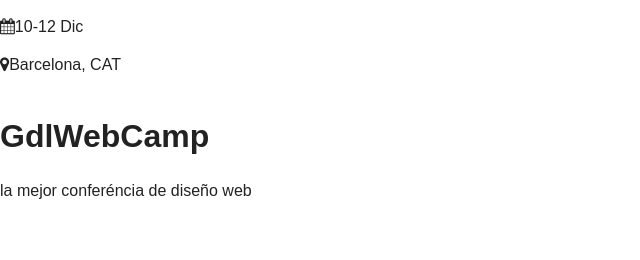
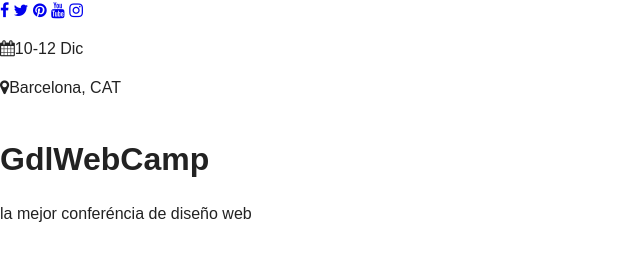
Before and after one commit to germanps/gdlwebcamp, a website: page dist/index.html in a window 1280 px wide. Shown: the whole page, without its empty margins (0-640 px from the left). Drawn offline with nearby package versions, Linux system fonts and the light colour scheme.

Commit message:
develop commit revert

```diff
--- a/dist/index.html
+++ b/dist/index.html
@@ -20,7 +20,13 @@
         <header class="site-header">
             <div class="hero">
                 <div class="contenido-header">
-
+                    <nav class="redes-sociales">
+                        <a href="#"><i class="fa fa-facebook" aria-hidden="true"></i></a>
+                        <a href="#"><i class="fa fa-twitter" aria-hidden="true"></i></a>
+                        <a href="#"><i class="fa fa-pinterest" aria-hidden="true"></i></a>
+                        <a href="#"><i class="fa fa-youtube" aria-hidden="true"></i></a>
+                        <a href="#"><i class="fa fa-instagram" aria-hidden="true"></i></a>
+                    </nav> <!-- fin nav -->
                     <div class="informacion-evento">
                         <div class="clearfix">
                             <p class="fecha"><i class="fa fa-calendar" aria-hidden="true"></i>10-12 Dic</p>
```
